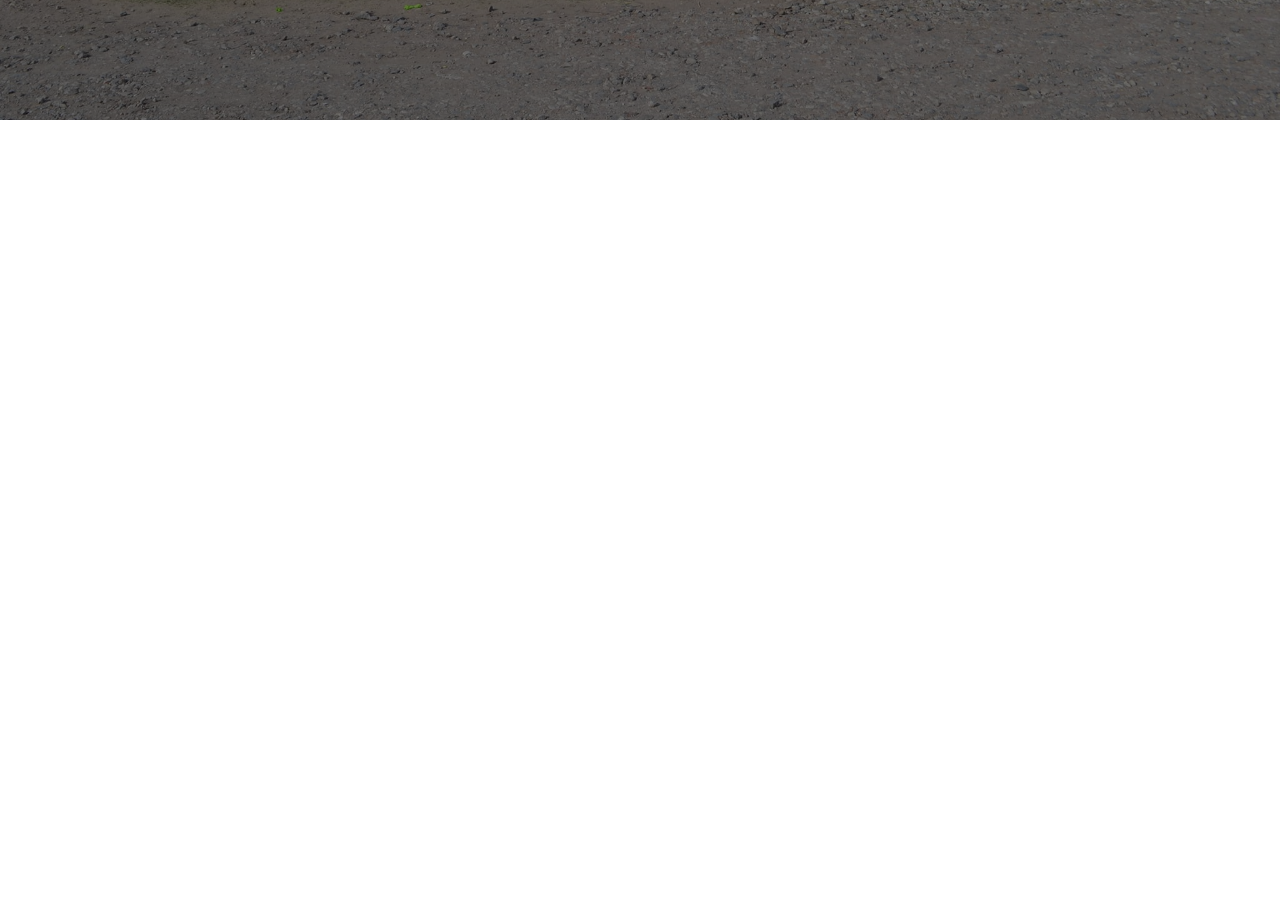
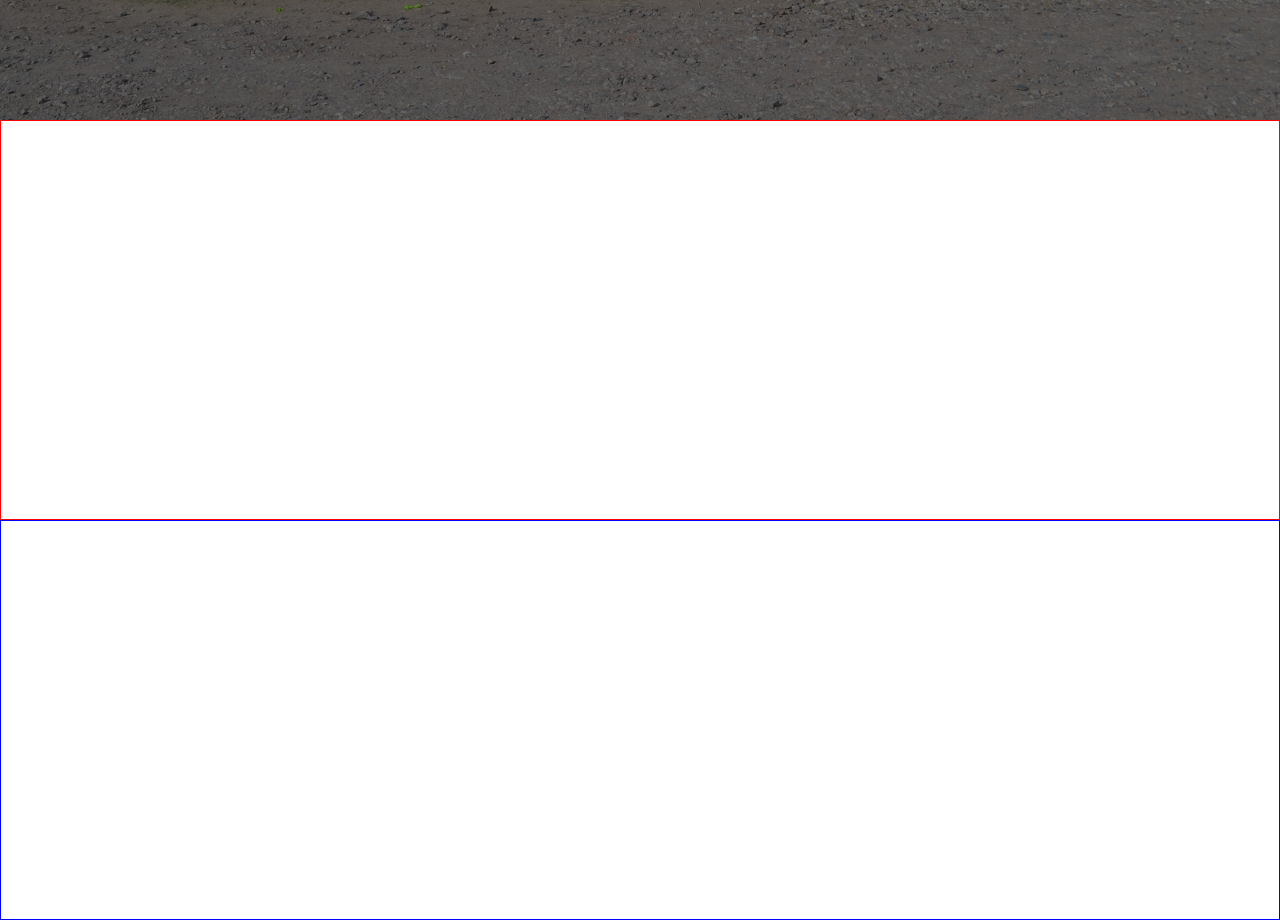
Before and after one commit to Agus9217/church-project, a Next.js app: page / in a window 1280 px wide. Shown: the part 680-1600 px from the top of the page. Before the commit the page ends 800 px from the top, so only its background shows below. Built offline with nearby package versions, Linux system fonts and the light colour scheme.

Commit message:
Creando el main

```diff
--- a/src/app/components/index.tsx
+++ b/src/app/components/index.tsx
@@ -1,2 +1,3 @@
+export { Ministerios } from "./ministerios/Ministerios";
 export { Hero } from "./hero/Hero";
 export { Navbar } from "./navbar/Navbar";
--- /dev/null
+++ b/src/app/components/ministerios/Ministerios.tsx
@@ -0,0 +1,22 @@
+import { Flex, Stack } from "@chakra-ui/react"
+
+export const Ministerios = () => {
+  return (
+    <Stack
+    spacing={0}
+    direction={'column'}
+    h={'100dvh'}
+    >
+      <Flex
+        borderWidth={'thin'}
+        borderColor={'red'}
+        flexGrow={1}
+      ></Flex>
+      <Flex
+        borderWidth={'thin'}
+        borderColor={'blue'}
+        flexGrow={1}
+      ></Flex>
+    </Stack>
+  )
+}
--- a/src/app/components/navbar/DesktopNavbar.tsx
+++ b/src/app/components/navbar/DesktopNavbar.tsx
@@ -27,7 +27,8 @@ export const DesktopNavbar = () => {
                   color={'white'}
                   rounded={'none'}
                   _hover={{
-                    background: 'teal.500'
+                    background: 'none',
+                    color: 'teal.300'
                   }}
                   rightIcon={item.children && <IoIosArrowDown />}
                 >
--- a/src/app/page.tsx
+++ b/src/app/page.tsx
@@ -1,9 +1,10 @@
-import { Hero } from "./components";
+import { Hero, Ministerios } from "./components";
 
 export default function HomePage() {
   return (
     <>
       <Hero />
+      <Ministerios />
     </>
   );
 }
```
